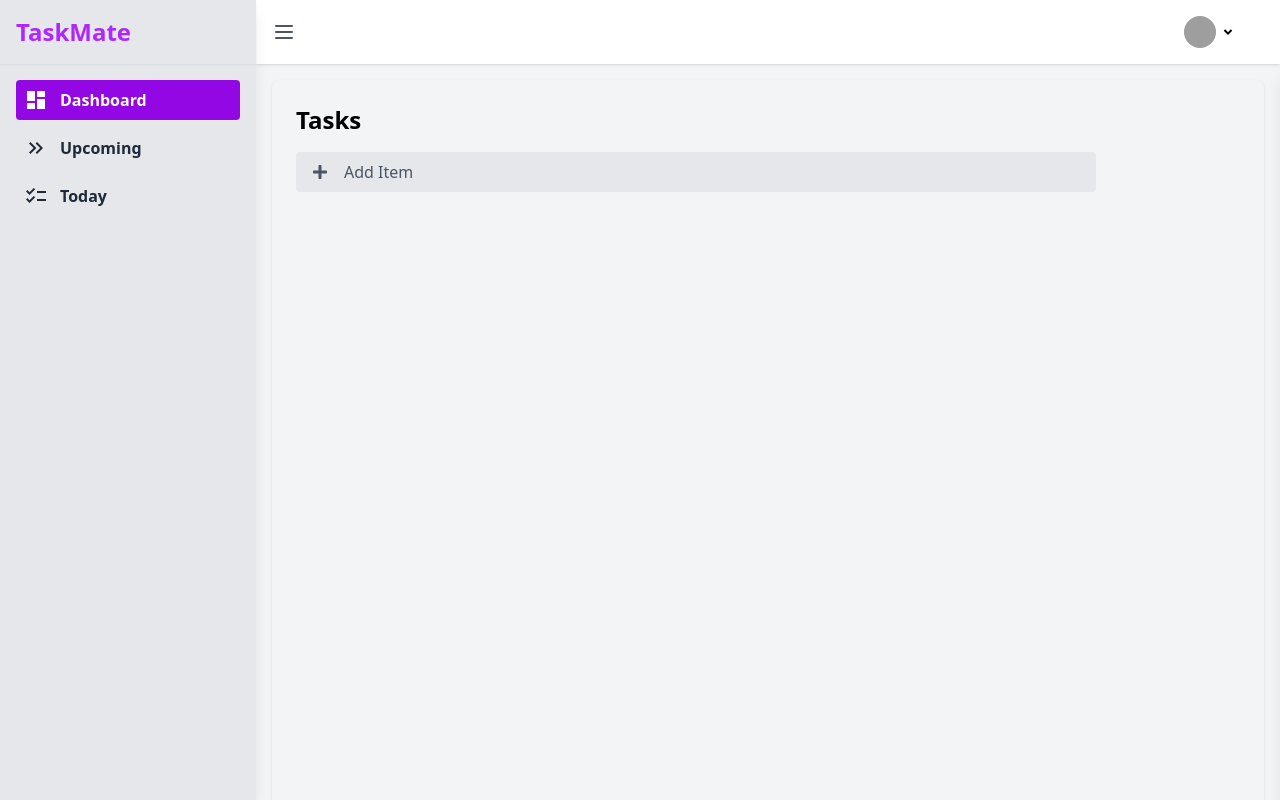
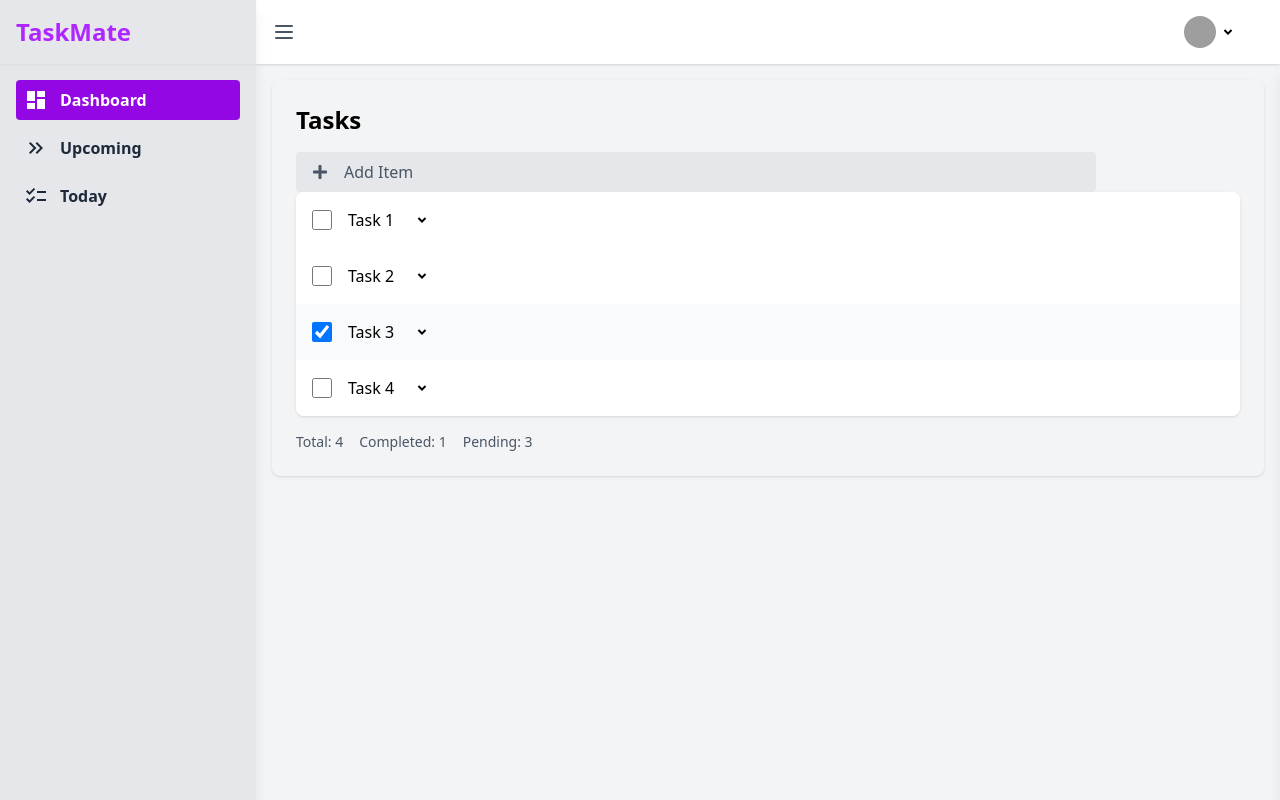
Before and after one commit to aneetan/TaskMate, a React (Vite) app in the folder client/: page /dashboard in a window 1280 px wide. Shown: the top 800 px of the page. Built offline with nearby package versions, Linux system fonts and the light colour scheme; grey boxes are pictures that could not be loaded.

Commit message:
Woeking on view task

```diff
--- a/client/src/components/Slider.tsx
+++ b/client/src/components/Slider.tsx
@@ -5,7 +5,7 @@ export default function Slider() {
   const [isOpen, setIsOpen] = useState(false);
 
   return (
-    <div className="relative h-screen">
+    <div className="relative">
       {/* Main Content */}
       <div>
         <button
@@ -51,7 +51,7 @@ export default function Slider() {
                 className="mt-1 block w-full border border-gray-300 rounded-md p-2"
               />
             </div>
-            <button className="bg-green-500 hover:bg-green-600 text-white px-4 py-2 rounded w-full">
+            <button className="bg-[var(--primary-color)] hover:bg-[var(--primary-color-hover)] text-white px-4 py-2 rounded w-full">
               Save
             </button>
           </div>
--- /dev/null
+++ b/client/src/components/TaskList.tsx
@@ -0,0 +1,78 @@
+import { useState } from 'react';
+import { RiArrowDropDownLine } from 'react-icons/ri';
+
+interface TaskProps {
+  id: number;
+  title: string;
+  category: string;
+  isCompleted: boolean;
+}
+
+const TaskList = () => {
+    const [isOpen, setisOpen] = useState<boolean>(false);
+  const [tasks, setTasks] = useState<TaskProps[]>([
+    { id: 1, title: "Task 1", category: "Personal", isCompleted: false },
+    { id: 2, title: "Task 2", category: "Work", isCompleted: false },
+    { id: 3, title: "Task 3", category: "Others", isCompleted: true },
+    { id: 4, title: "Task 4", category: "Personal", isCompleted: false },
+  ]);
+
+  const toggleTaskCompletion = (id: number) => {
+    setTasks(tasks.map(task =>
+      task.id === id ? { ...task, isCompleted: !task.isCompleted } : task
+    ));
+  };
+
+  return (
+    <>
+      <div className="bg-white rounded-lg shadow-sm overflow-hidden">
+        {tasks.length === 0 ? (
+          <div className="p-6 text-center text-gray-500">No tasks found. Add some tasks to get started!</div>
+        ) : (
+          tasks.map(task => (
+            <div
+              key={task.id}
+              className={`grid grid-cols-1 md:grid-cols-12 gap-4 p-4 shadow-4xl items-center ${
+                task.isCompleted ? 'bg-gray-50' : 'bg-white'
+              }`}
+            >
+              {/* Status (Checkbox) */}
+              <div className="flex items-center justify-start gap-4 w-200">
+                <input
+                  type="checkbox"
+                  checked={task.isCompleted}
+                  onChange={() => toggleTaskCompletion(task.id)}
+                  className="h-5 w-5 text-blue-500 rounded focus:ring-blue-400"
+                />
+                {task.title}
+                 <RiArrowDropDownLine className={`text-2xl transition-transform ${isOpen ? 'rotate-180' : ''}`} />
+              </div>
+
+              {/* Actions
+              <div className="col-span-2 flex justify-end">
+                <button
+                  onClick={() => deleteTask(task.id)}
+                  className="text-red-500 hover:text-red-700 p-1 rounded-full hover:bg-red-50"
+                  aria-label="Delete task"
+                >
+                  <svg xmlns="http://www.w3.org/2000/svg" className="h-5 w-5" fill="none" viewBox="0 0 24 24" stroke="currentColor">
+                    <path strokeLinecap="round" strokeLinejoin="round" strokeWidth={2} d="M19 7l-.867 12.142A2 2 0 0116.138 21H7.862a2 2 0 01-1.995-1.858L5 7m5 4v6m4-6v6m1-10V4a1 1 0 00-1-1h-4a1 1 0 00-1 1v3M4 7h16" />
+                  </svg>
+                </button>
+              </div> */}
+            </div>
+          ))
+        )}
+      </div>
+
+      {/* Stats */}
+      <div className="mt-4 flex flex-wrap gap-4 text-sm text-gray-600">
+        <div>Total: <span className="font-medium">{tasks.length}</span></div>
+        <div>Completed: <span className="font-medium">{tasks.filter(t => t.isCompleted).length}</span></div>
+        <div>Pending: <span className="font-medium">{tasks.filter(t => !t.isCompleted).length}</span></div>
+      </div>
+    </>
+  );
+};
+
+export default TaskList;
--- a/client/src/pages/Dashboard.tsx
+++ b/client/src/pages/Dashboard.tsx
@@ -1,10 +1,13 @@
 import Slider from "../components/Slider"
+import TaskList from "../components/TaskList"
 
 const Dashboard = () => {
   return (
     <div className="rounded-lg shadow p-6">
         <h1 className="text-2xl font-bold mb-4"> Tasks </h1>
         <Slider/>
+
+        <TaskList/>
     </div>
   )
 }
```
